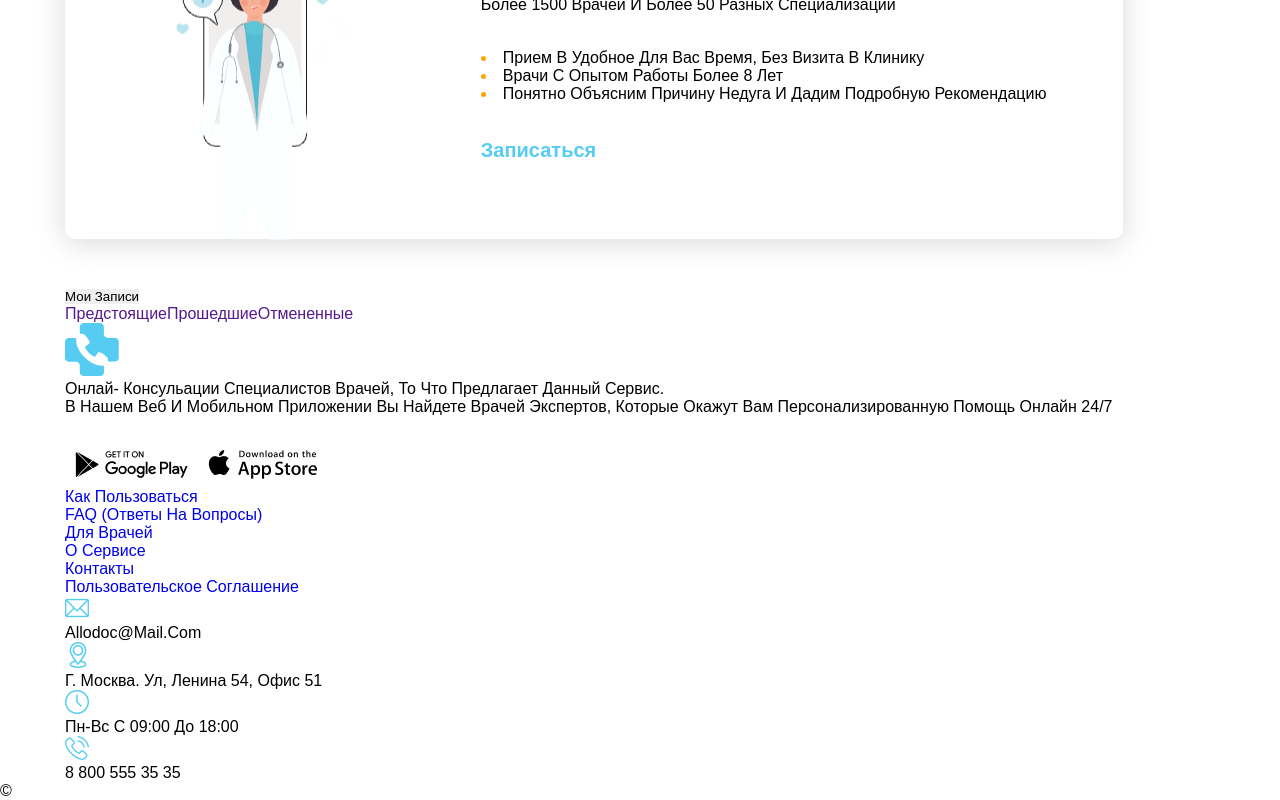
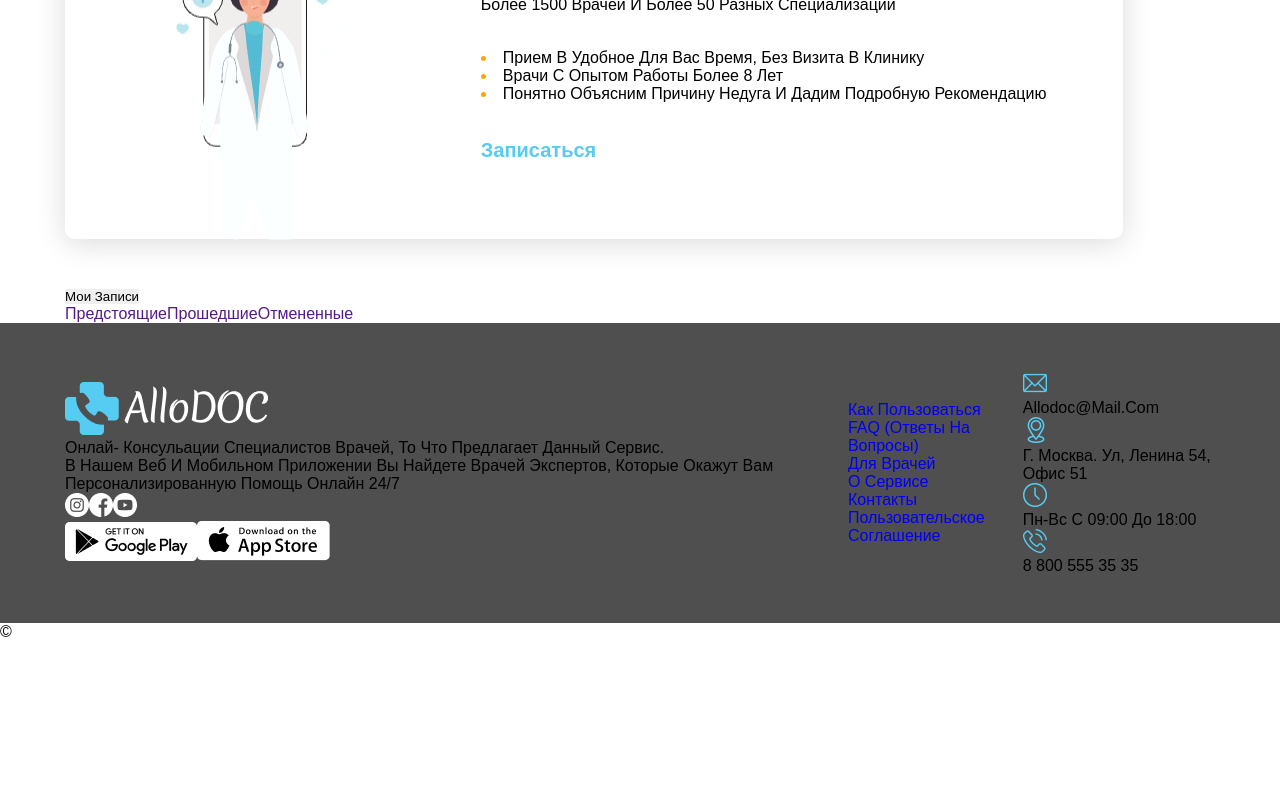
Before and after one commit to andranik92nersisyan/react-allodoc-work, a React (Create React App) app: page / in a window 1280 px wide. Shown: the part 1021-1821 px from the top of the page. After the commit the page ends 1662 px from the top, so only its background shows below. Built offline with nearby package versions, Linux system fonts and the light colour scheme.

Commit message:
new init

```diff
--- a/src/Components/Footer/footer.jsx
+++ b/src/Components/Footer/footer.jsx
@@ -1,4 +1,5 @@
 import React from "react";
+import "../Headers/header.css";
 import appStoreBadge from "../../Images/appStoreBadge.png";
 import facebook from "../../Images/facebook.png";
 import footerLgo from "../../Images/footerLgo.png";
@@ -14,10 +15,12 @@
     <footer>
       <div className="footer">
         <div className="container">
+          <div className="footer_fl">
+
+          <div className="footer_link">
           <div className="footer-logo">
             <img src={footerLgo} alt="footer-logo" />
           </div>
-          <div className="footer_link">
             <p>
               Онлай- консульации специалистов врачей, то что предлагает данный сервис.
               <br />В нашем веб и мобильном приложении вы найдете врачей экспертов,
@@ -93,6 +96,7 @@
             </li>
           </ul>
           </div>
+          </div>
         </div>
       </div>
      &copy;
--- a/src/Components/Headers/header.css
+++ b/src/Components/Headers/header.css
@@ -300,3 +300,14 @@
     padding: 10px 0px;
 
 }
+
+/* footer */
+.footer{
+    background-color: #4F4F4F;
+}
+.footer_fl{
+    display: flex;
+    justify-content: space-between;
+    align-items: center;
+    padding: 3rem 0rem;
+}
```
